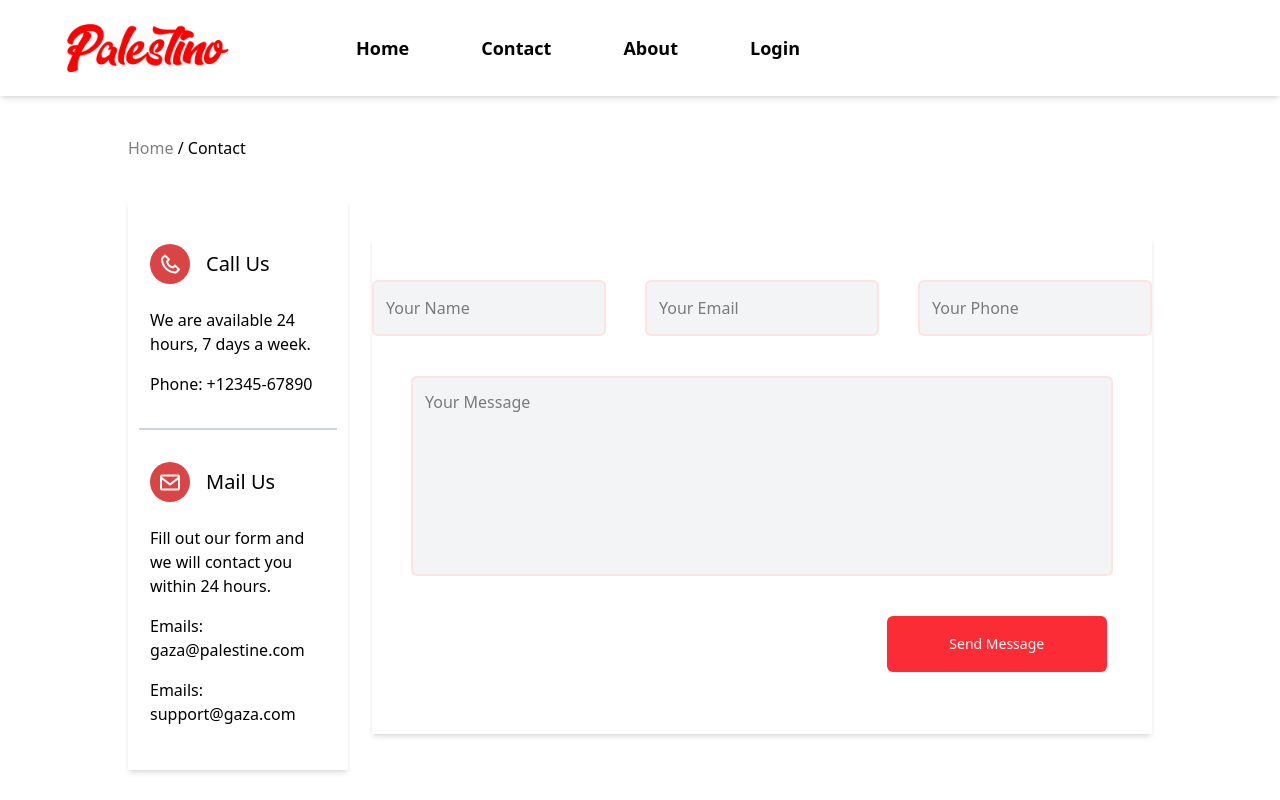
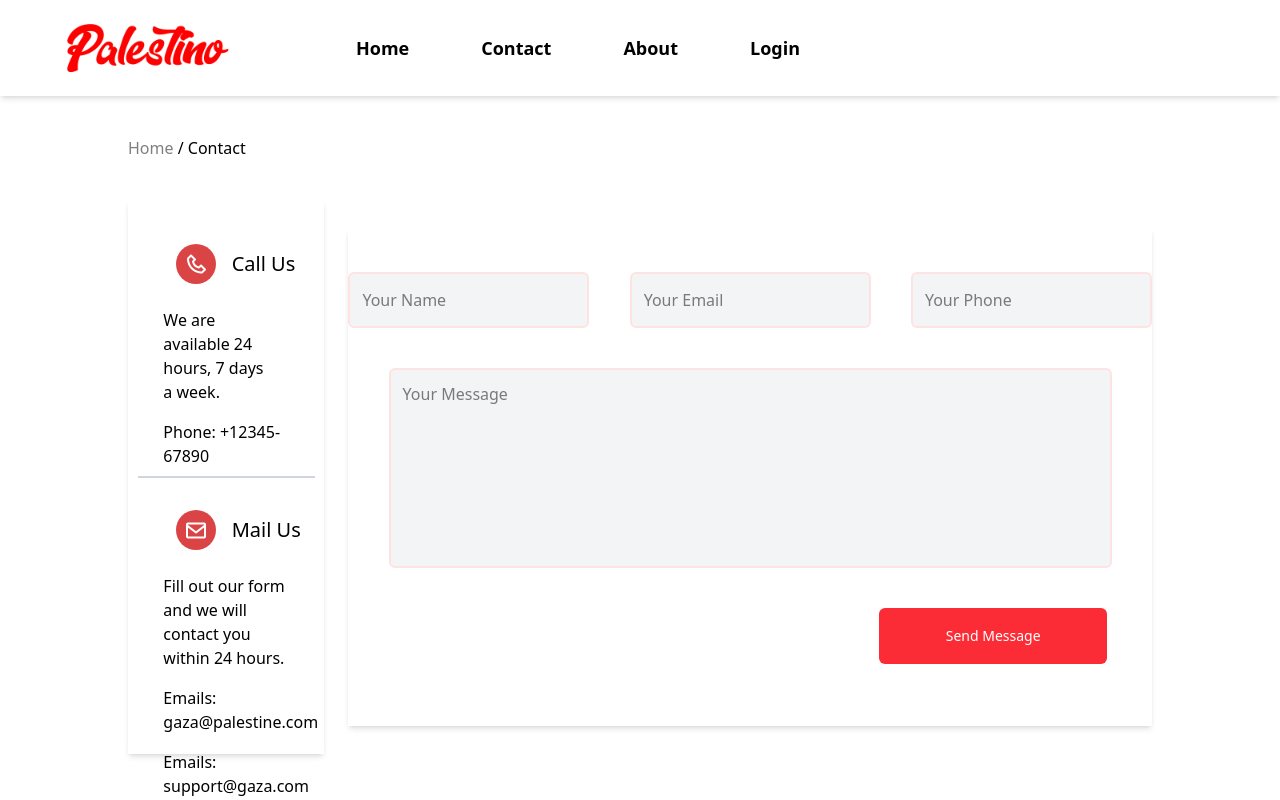
Before and after one commit to thefeky/Palestino, a React (Vite) app: page /contact in a window 1280 px wide. Shown: the top 800 px of the page. Built offline with nearby package versions, Linux system fonts and the light colour scheme.

Commit message:
improving contact page

```diff
--- a/src/components/shared/Break.tsx
+++ b/src/components/shared/Break.tsx
@@ -3,14 +3,15 @@ interface BreakProps {
   percentage?: number;
   gap?: number;
 }
-function Break({ horizontal = true, percentage = 100, gap = 8 }: BreakProps) {
+function Break({ horizontal = true, percentage = 100, gap = 32 }: BreakProps) {
   return (
     <div
-      className={`${
-        horizontal
-          ? `w-[${percentage}%] h-0.5 my-${gap}`
-          : `h-[${percentage}%] w-0.5`
-      } bg-gray-300 flex mx-auto`}
+      className={`${horizontal ? "h-0.5" : "w-0.5"} bg-gray-300 flex mx-auto`}
+      style={{
+        [horizontal ? "width" : "height"]: `${percentage}%`,
+        marginTop: `${gap}px`,
+        marginBottom: `${gap}px`,
+      }}
     ></div>
   );
 }
--- a/src/components/shared/NavBar.tsx
+++ b/src/components/shared/NavBar.tsx
@@ -42,7 +42,9 @@ function NavBar() {
         <ul
           className={`xl:flex xl:flex-row items-center justify-center font-semibold xl:text-lg z-50 ${
             isMenuOpen
-              ? "absolute top-24 left-0 w-full bg-white flex flex-col items-center gap-6 text-lg pb-6 shadow-md"
+              ? `absolute top-24 ${
+                  location.pathname !== "/" ? "top-25" : "md:top-32"
+                } left-0 w-full bg-white flex flex-col items-center gap-6 text-lg pb-6 shadow-md`
               : "hidden gap-12"
           }`}
         >
--- a/src/pages/Contact.tsx
+++ b/src/pages/Contact.tsx
@@ -1,50 +1,52 @@
 import { NavLink } from "react-router";
 import Break from "@/components/shared/Break";
 import { Button } from "@/components/ui/button";
+import { useMediaQuery } from "react-responsive";
 
 function Contact() {
+  const isXl = useMediaQuery({ query: "(min-width: 1280px)" });
+
   return (
-    <main className="md:w-[90%] xl:w-[80%] mx-auto py-10">
+    <main className="w-[90%] xl:w-[80%] mx-auto py-10">
       <p className="text-black text-left relative">
         <NavLink to="/" className="text-black/50 ">
           Home
         </NavLink>{" "}
         / Contact
       </p>
-      <div className="my-10 flex-center gap-6">
-        <div className="w-[22%] flex flex-col gap-8 shadow-md py-11">
-          <div className="mx-auto flex flex-col w-[80%] gap-6">
-            <div className="flex items-center gap-4 font-[500]">
+      <div className="my-10 flex-center flex-col xl:flex-row gap-6">
+        <div className="w-[90%] xl:w-[22%] flex-center xl:flex-col gap-8 shadow-md py-11">
+          <div className="flex items-center flex-col xl:w-[80%] gap-6 h-50 w-80">
+            <div className="gap-4 font-[500] flex-center mr-auto ml-7">
               <div className="w-10 h-10 rounded-full bg-[#DB4444] flex-center">
                 <i className="bx bx-phone text-[#ffffff] scale-150"></i>
               </div>{" "}
               <p className="text-xl">Call Us</p>
             </div>
-            <div className="flex flex-col gap-4">
-              <p>We are available 24 hours, 7 days a week.</p>
+            <div className="flex w-[80%] flex-col gap-4">
+              <p className="w-[80%]">
+                We are available 24 hours, 7 days a week.
+              </p>
               <p>Phone: +12345-67890</p>
             </div>
           </div>
-          <Break percentage={90} gap={0} />
-          <div>
-            <div className="mx-auto flex flex-col w-[80%] gap-6">
-              <div className="flex items-center gap-4 font-[500]">
+          {isXl && <Break percentage={90} gap={0} />}
+          {!isXl && <Break gap={0} percentage={90} horizontal={false} />}
+          <div className="flex items-center flex-col xl:w-[80%] gap-6 h-50 w-80">
+            <div className="gap-4 font-[500] flex-center mr-auto ml-7">
               <div className="w-10 h-10 rounded-full bg-[#DB4444] flex-center">
                 <i className="bx bx-envelope text-[#ffffff] scale-150"></i>
               </div>{" "}
               <p className="text-xl">Mail Us</p>
             </div>
-              <div className="flex flex-col gap-4">
-                <p>
-                  Fill out our form and we will contact you within 24 hours.
-                </p>
+            <div className="flex w-[80%] flex-col gap-4">
+              <p>Fill out our form and we will contact you within 24 hours.</p>
               <p>Emails: gaza@palestine.com</p>
               <p>Emails: support@gaza.com</p>
             </div>
           </div>
         </div>
-        </div>
-        <div className="w-[78%] max-w-[900px] shadow-md py-11 h-[498px] flex flex-col gap-10">
+        <div className="w-[90%] max-w-[900px] shadow-md py-11 h-[498px] flex flex-col gap-10">
           <div className="mx-auto flex justify-between w-full max-w-[810px] gap-8">
             <input
               className="w-[30%] h-14 border-2 border-red-100 focus:outline-red-300 bg-gray-100 rounded-md px-3"
--- a/src/pages/Homepage.tsx
+++ b/src/pages/Homepage.tsx
@@ -10,7 +10,7 @@ function Homepage() {
       <main className="md:w-[90%] xl:w-[80%] mx-auto py-10">
         <div className="gap-10 xl:gap-10 hidden md:flex md:h-90">
           <AccordionComp />
-          <Break horizontal={false} />
+          <Break horizontal={false} gap={0} />
           <CarouselComp width="w-[80%]" md="" lg="" />
         </div>
         <Section title="Today's" text="Flash Sales" onSale={true} />
```
Lines whose indentation alone changed are shown as unchanged.
